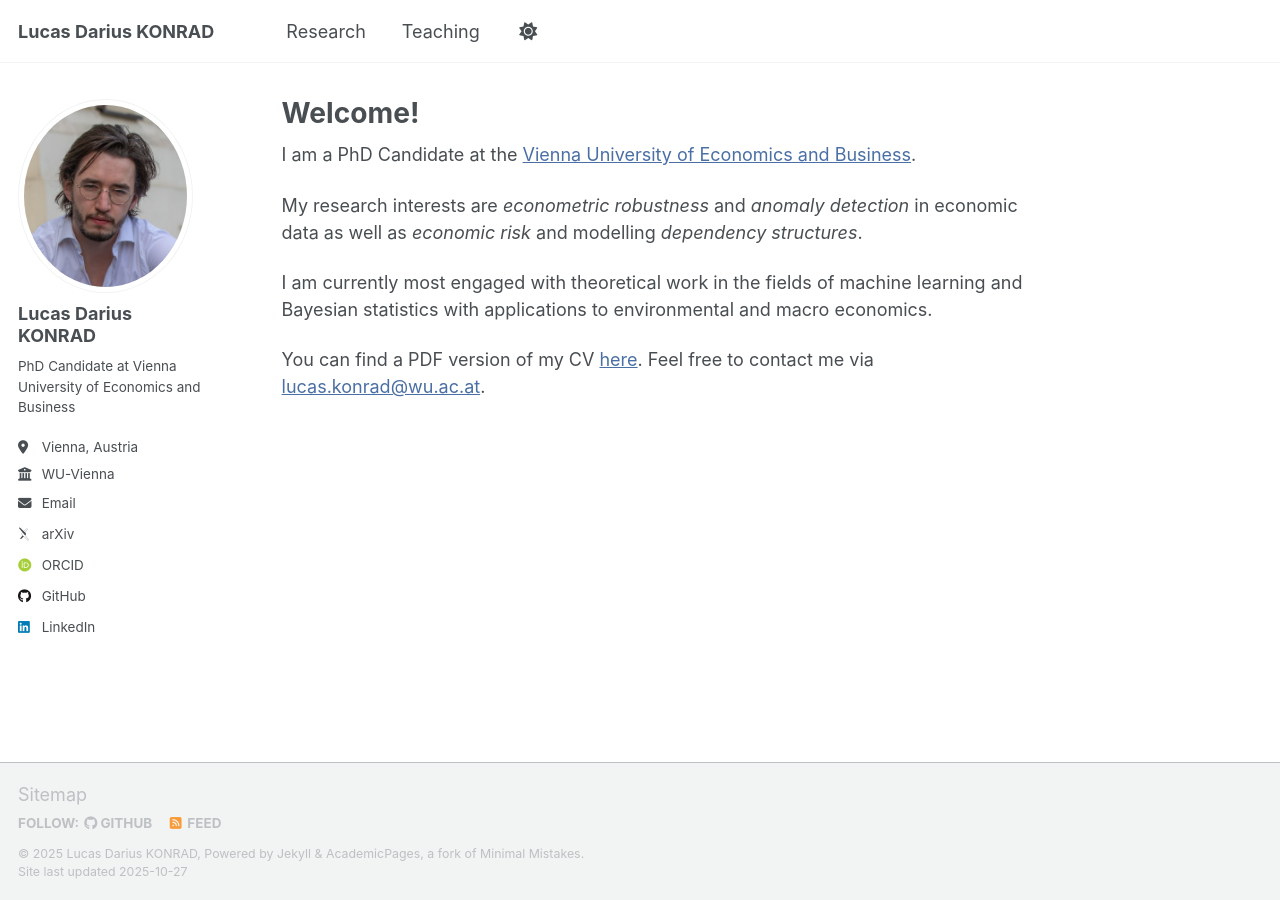
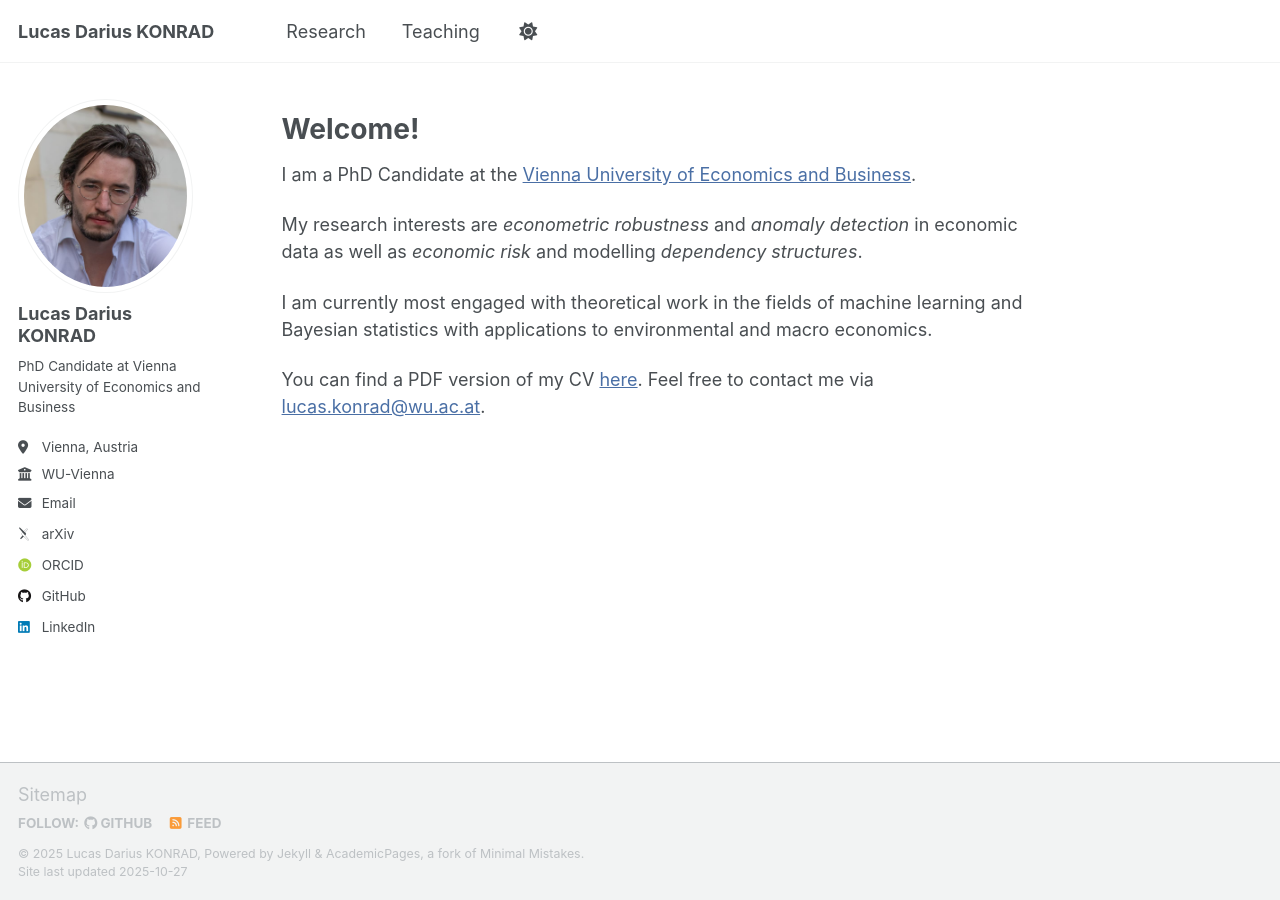
Before and after one commit to konradld/konradld.github.io, a Jekyll site: the page built from _pages/about.md, in a window 1280 px wide. Built offline with Jekyll 4.4.1, drawn with Linux system fonts in a browser that asks for light colours; some web fonts are replaced; a script that is not in the unit is left out.

```diff
--- a/_pages/about.md
+++ b/_pages/about.md
@@ -1,11 +1,12 @@
 ---
 permalink: /
-title: "Welcome!"
+title: ""
 author_profile: true
 redirect_from:
   - /about/
   - /about.html
 ---
+# Welcome!
 
 I am a PhD Candidate at the [Vienna University of Economics and Business](https://www.wu.ac.at/en/).
 
```
